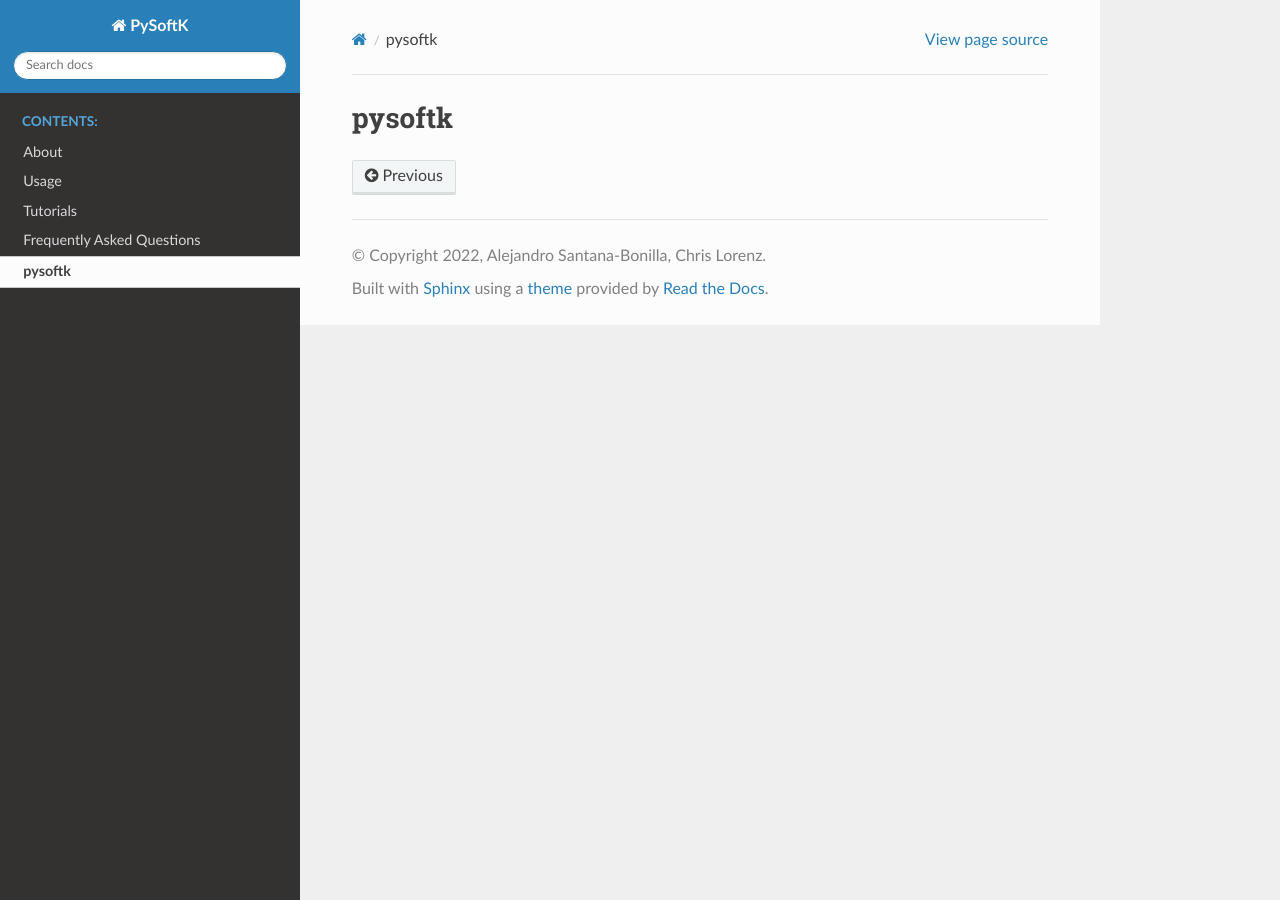
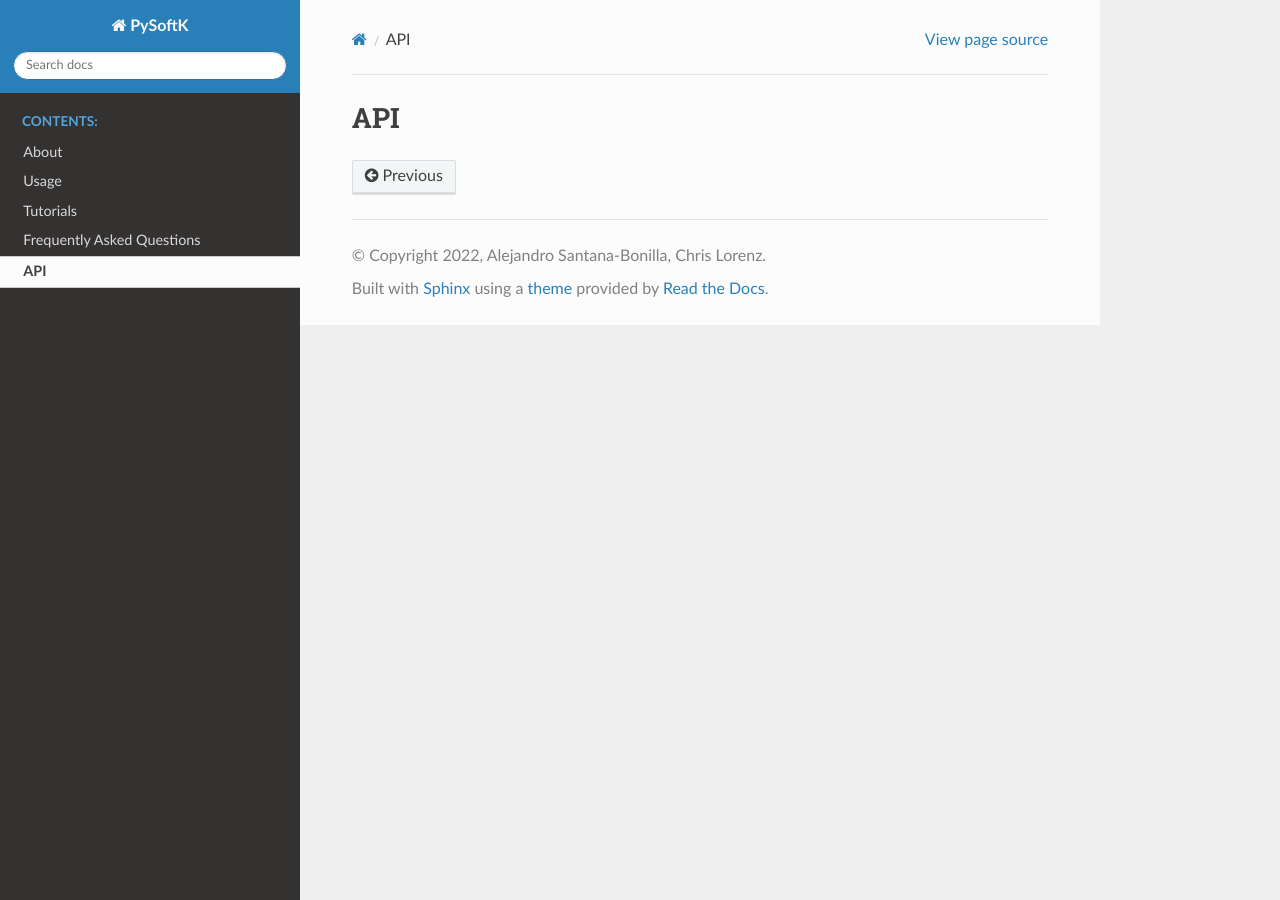
Before and after one commit to alejandrosantanabonilla/pysoftk, a Sphinx documentation site: the page built from docs/source/modules.rst, in a window 1280 px wide. Built offline with Sphinx 7.4.7 and the Read the Docs theme 2.0.0, drawn with Linux system fonts in a browser that asks for light colours; pages that are not in the unit, such as notebooks, are missing from menus.

Commit message:
Update modules.rst

```diff
--- a/docs/source/modules.rst
+++ b/docs/source/modules.rst
@@ -1,7 +1,7 @@
-pysoftk
+API
 ======
 
 .. toctree::
-   :maxdepth: 1
+   :maxdepth: 3
 
-   pysoftk.torsional
+   pysoftk
```
